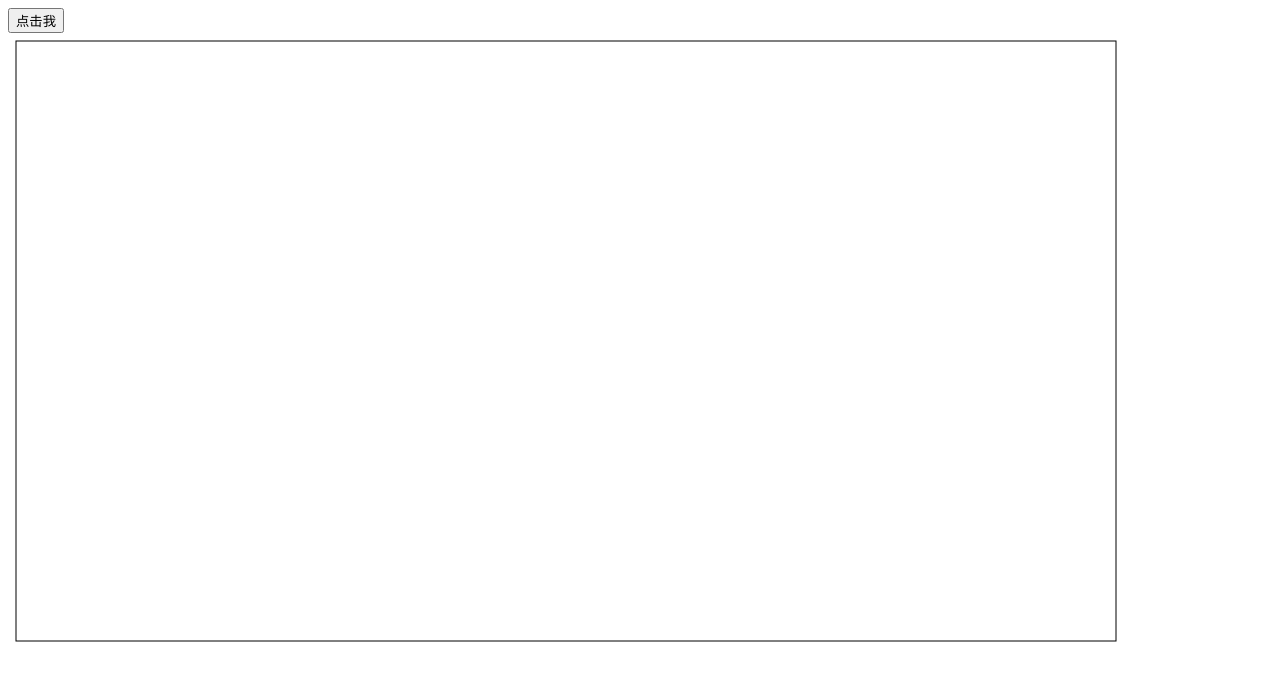
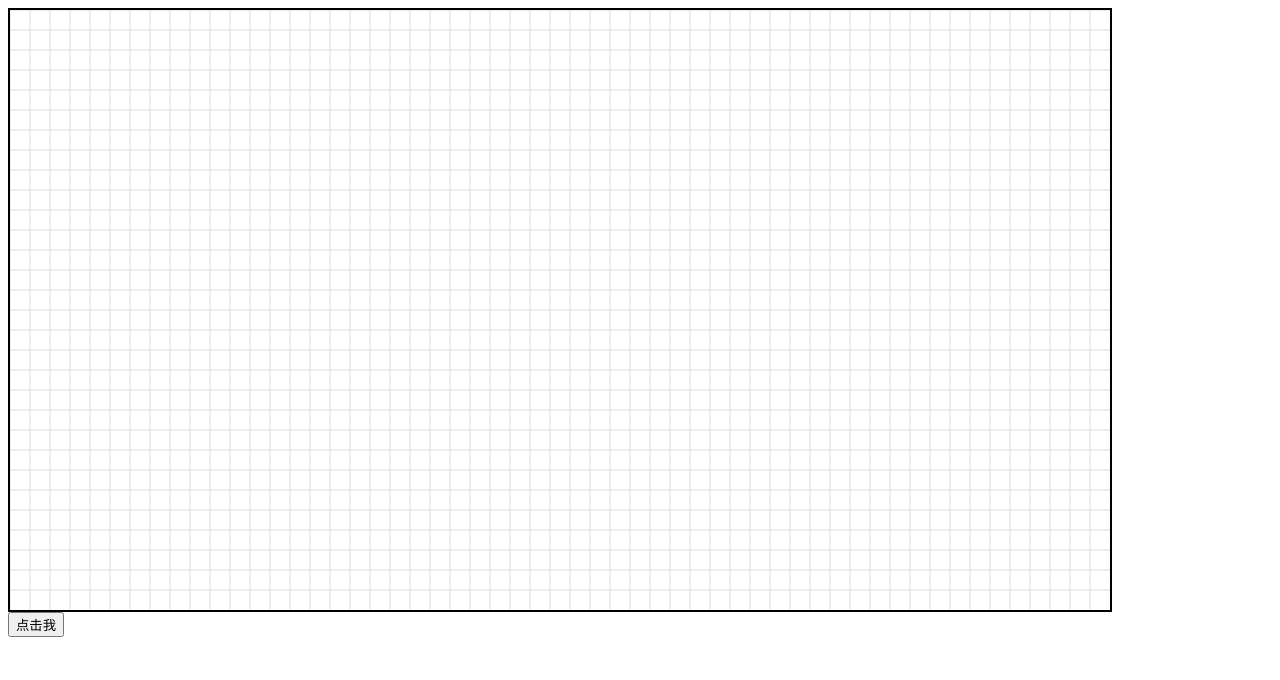
Before and after one commit to guoyixing/chronos, a website built with Vite: page index.html in a window 1280 px wide. Built offline with nearby package versions, Linux system fonts and the light colour scheme.

Commit message:
将窗体概念转成舞台，添加舞台网格线绘制

```diff
--- a/index.html
+++ b/index.html
@@ -6,8 +6,8 @@
     <title>测试页面</title>
 </head>
 
-<body id="test" style="width: 1100px;height: 600px">
-<div id="root"></div>
+<body id="test">
+<div id="root" style="width: 1100px;height: 600px;border: 2px solid black;"></div>
 <script type="module" src="./src/application.ts"></script>
 </body>
 
--- a/src/application.ts
+++ b/src/application.ts
@@ -1,10 +1,13 @@
 import {Renderer} from "./engine/renderer";
-import Konva from 'konva';
 
-let divElement: HTMLDivElement = document.getElementById('test');
+let divElement: HTMLElement | null = document.getElementById('root');
 
 if (divElement) {
-    const windowManager = new Renderer(divElement);
+
+    if (divElement.tagName !== 'DIV') {
+        throw new Error('不支持的标签类型，仅支持 DIV 标签');
+    }
+    const windowManager = new Renderer(divElement as HTMLDivElement);
 }
 
 let button = document.createElement('button');
--- /dev/null
+++ b/src/config/config.stage.grid.ts
@@ -0,0 +1,52 @@
+/**
+ * 网格配置
+ */
+export class GridConfig {
+
+    /**
+     * 网格间隙
+     */
+    private _size: number = 20;
+
+    /**
+     * 网格颜色
+     */
+    private _color: string = '#ddd';
+
+    /**
+     * 网格宽度，粗细
+     */
+    private _width: number = 1;
+
+
+    constructor(size?: number, color?: string, width?: number) {
+        this._size = size || this._size;
+        this._color = color || this._color;
+        this._width = width || this._width;
+    }
+
+
+    get size(): number {
+        return this._size;
+    }
+
+    set size(value: number) {
+        this._size = value;
+    }
+
+    get color(): string {
+        return this._color;
+    }
+
+    set color(value: string) {
+        this._color = value;
+    }
+
+    get width(): number {
+        return this._width;
+    }
+
+    set width(value: number) {
+        this._width = value;
+    }
+}
--- /dev/null
+++ b/src/config/config.stage.ts
@@ -0,0 +1,77 @@
+import {GridConfig} from "./config.stage.grid";
+
+/**
+ * 窗口配置 todo style
+ */
+export class StageConfig {
+
+    private _size: { width: number, height: number };
+
+    /**
+     * 舞台所在的div元素
+     */
+    private _rootElement: HTMLDivElement;
+
+    /**
+     * 是否展示网格
+     */
+    private _showGrid: boolean = false;
+
+    private _grid: GridConfig;
+
+    /**
+     * 构造器
+     * @param divElement 舞台所在的div元素
+     * @param showGrid 是否展示网格
+     * @param size 舞台大小
+     * @param grid 网格配置
+     */
+    constructor(divElement: HTMLDivElement, showGrid?: boolean,
+                size?: {
+                    width: number,
+                    height: number
+                },
+                grid?: GridConfig) {
+        this._rootElement = divElement;
+        this._showGrid = showGrid || this._showGrid
+        this._size = size || {
+            width: divElement.clientWidth,
+            height: divElement.clientHeight
+        };
+        this._grid = grid || new GridConfig();
+    }
+
+
+    get size(): { width: number; height: number } {
+        return this._size;
+    }
+
+    set size(value: { width: number; height: number }) {
+        this._size = value;
+    }
+
+    get rootElement(): HTMLDivElement {
+        return this._rootElement;
+    }
+
+    set rootElement(value: HTMLDivElement) {
+        this._rootElement = value;
+    }
+
+    get showGrid(): boolean {
+        return this._showGrid;
+    }
+
+    set showGrid(value: boolean) {
+        this._showGrid = value;
+    }
+
+
+    get grid(): GridConfig {
+        return this._grid;
+    }
+
+    set grid(value: GridConfig) {
+        this._grid = value;
+    }
+}
--- a/src/config/config.window.ts
+++ /dev/null
@@ -1,71 +0,0 @@
-/**
- * 窗口配置 todo style
- */
-export class WindowConfig {
-
-    /**
-     * 窗口的大小
-     */
-    private _windowSize: {
-        x: number,
-        y: number,
-        w: number,
-        h: number
-    }
-
-    /**
-     * 大小比率百分比
-     */
-    private _scale: number
-
-    /**
-     * 最小单元格大小
-     */
-    private _grid: number
-
-    constructor(htmlElement: HTMLElement, scale: number, grid: number) {
-        const domRect = htmlElement.getBoundingClientRect();
-        this._windowSize = {
-            x: domRect.left,
-            y: domRect.top,
-            w: domRect.right,
-            h: domRect.bottom
-        };
-        this._scale = scale;
-        this._grid = grid;
-    }
-
-    /**
-     * 乘以缩放倍数
-     */
-    get windowSize(): { x: number; y: number; w: number; h: number } {
-        const self = this;
-        const size = self._windowSize;
-        return {
-            x: size.x * self._scale,
-            y: size.y * self._scale,
-            w: size.w * self._scale,
-            h: size.h * self._scale
-        };
-    }
-
-    set windowSize(value: { x: number; y: number; w: number; h: number }) {
-        this._windowSize = value;
-    }
-
-    get scale(): number {
-        return this._scale;
-    }
-
-    set scale(value: number) {
-        this._scale = value;
-    }
-
-    get grid(): number {
-        return this._grid;
-    }
-
-    set grid(value: number) {
-        this._grid = value;
-    }
-}
--- a/src/engine/renderer.ts
+++ b/src/engine/renderer.ts
@@ -1,6 +1,6 @@
 import {EventProvider} from "./event.provider.js";
 import {RendererWindow} from "./renderer.window.js";
-import {WindowConfig} from "../config/config.window";
+import {StageConfig} from "../config/config.stage";
 
 /**
  * Renderer
@@ -12,7 +12,7 @@ export class Renderer {
      * 构造器挂载的 DOM
      * @private
      */
-    private readonly htmlElement: HTMLElement
+    private readonly htmlElement: HTMLDivElement
 
     /**
      * 鼠标句柄 [移动,点击]
@@ -21,7 +21,7 @@ export class Renderer {
      */
     private eventProvider: EventProvider
 
-    constructor(htmlElement: HTMLElement) {
+    constructor(htmlElement: HTMLDivElement) {
         this.htmlElement = htmlElement;
 
         const provider = {
@@ -40,9 +40,9 @@ export class Renderer {
      * @private 内部生命周期
      */
     private onInitial(event: Event) {
-        const config = new WindowConfig(this.htmlElement, 1, 20);
+        const config = new StageConfig(this.htmlElement,true);
         const window = new RendererWindow(config);
-        window.draw(this.htmlElement)
+        window.draw()
     }
 
     private mouseClick(event: MouseEvent) {
--- a/src/engine/renderer.window.ts
+++ b/src/engine/renderer.window.ts
@@ -1,4 +1,5 @@
-import {WindowConfig} from "../config/config.window";
+import {StageConfig} from "../config/config.stage";
+import Konva from "konva";
 
 
 /**
@@ -6,29 +7,53 @@ import {WindowConfig} from "../config/config.window";
  */
 export class RendererWindow {
 
-    private readonly windowConfig: WindowConfig
+    private readonly stageConfig: StageConfig
 
-    constructor(windowConfig: WindowConfig) {
-        this.windowConfig = windowConfig
+    constructor(stageConfig: StageConfig) {
+        this.stageConfig = stageConfig
     }
 
-    draw(htmlElement: HTMLElement): HTMLCanvasElement {
-        const canvas = document.createElement('canvas');
-        const config = this.windowConfig.windowSize;
+    draw(): Konva.Stage {
+        //创建konva舞台
+        let stage = new Konva.Stage({
+            container: this.stageConfig.rootElement.id,
+            width: this.stageConfig.size.width,
+            height: this.stageConfig.size.height
+        })
+        if (this.stageConfig.showGrid) {
+            stage.add(this.drawGrid());
+        }
+        //绘制
+        stage.draw();
+        return stage;
+    }
 
-        let ctx = canvas.getContext('2d');
+    /**
+     * 绘制网格
+     */
+    drawGrid(): Konva.Layer {
+        let layer = new Konva.Layer();
+        let width = this.stageConfig.size.width;
+        let height = this.stageConfig.size.height;
+        let grid = this.stageConfig.grid;
 
-        ctx!.fillStyle = 'black';
+        //绘制纵线
+        for (let i = 0; i < width; i += grid.size) {
+            layer.add(new Konva.Line({
+                points: [i, 0, i, height],
+                stroke: grid.color,
+                strokeWidth: grid.width,
+            }));
+        }
 
-        canvas.width = config.w + config.x;
-        canvas.height = config.h + config.y;
-
-        const width = config.w - config.x;
-        const height = config.h - config.y;
-
-        ctx!.strokeRect(config.x, config.y, width, height);
-
-        htmlElement.appendChild(canvas);
-        return canvas;
+        //绘制横线
+        for (let j = 0; j < height; j += grid.size) {
+            layer.add(new Konva.Line({
+                points: [0, j, width, j],
+                stroke: grid.color,
+                strokeWidth: grid.width,
+            }));
+        }
+        return layer;
     }
 }
```
